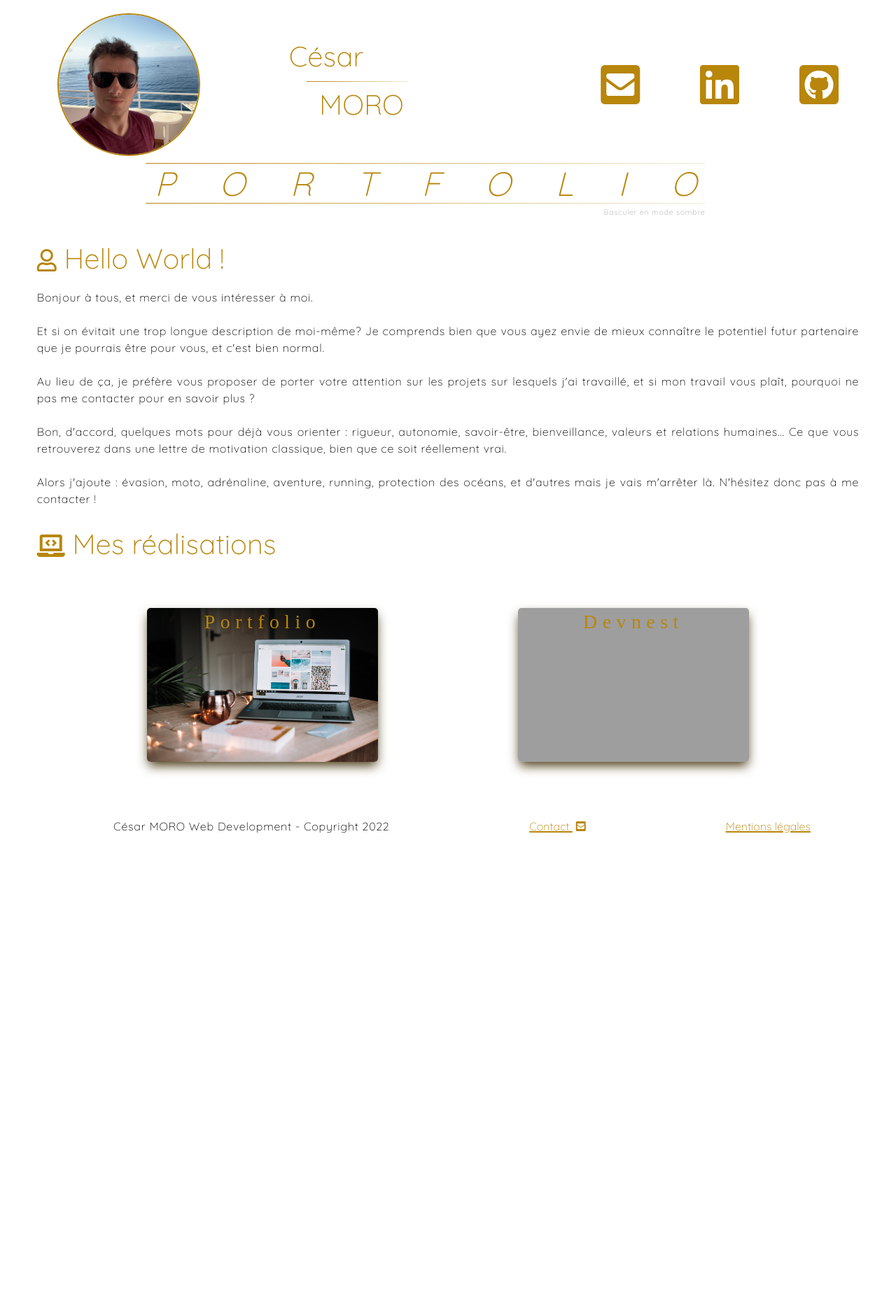
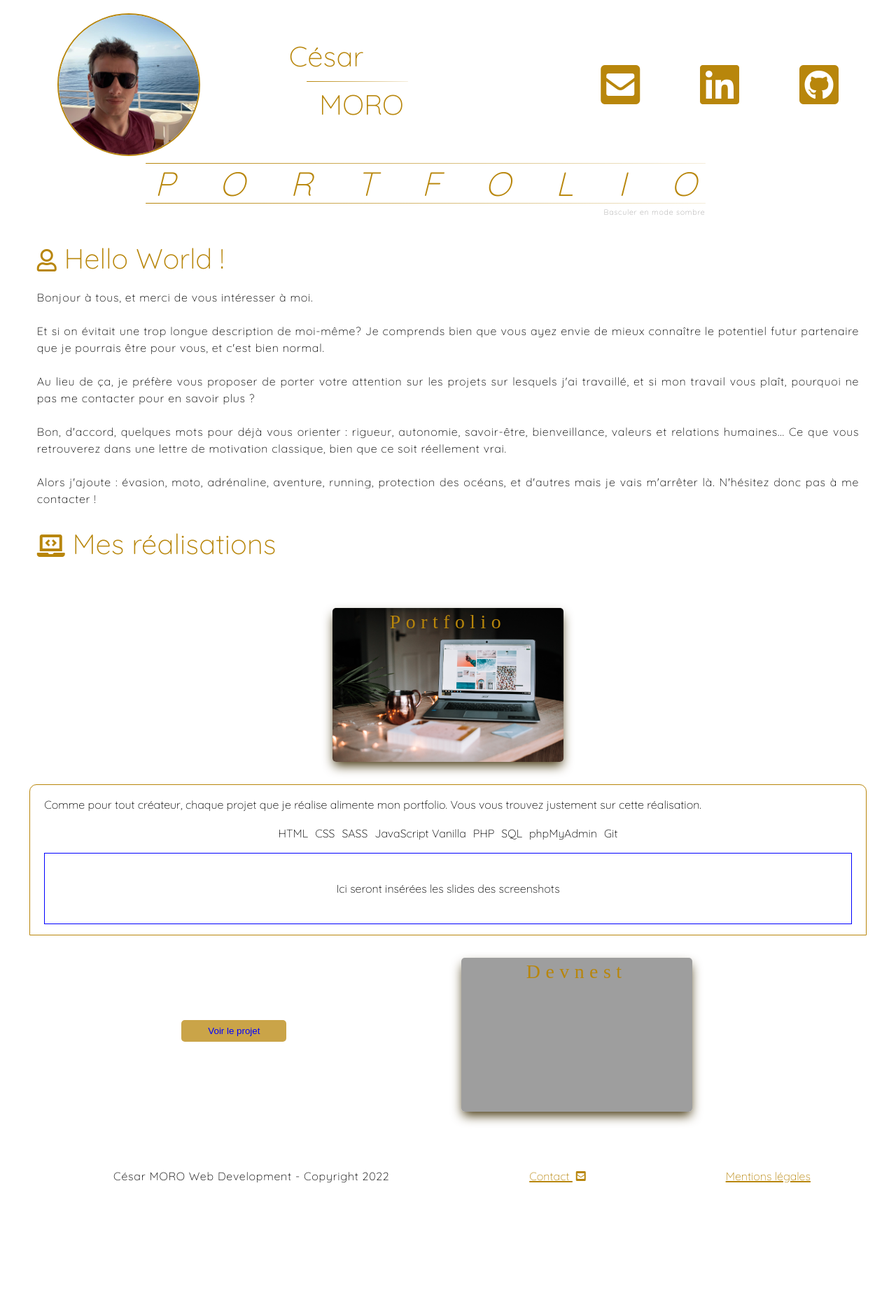
Before and after one commit to CesarMoroPro/Portfolio, a PHP site: page / in a window 1280 px wide. Shown: the top 1861 px of the page at 70% size. Before the commit the page ends 1191 px from the top, so only its background shows below. Run offline with PHP 8.4, Linux system fonts and the light colour scheme; some libraries are stand-ins or nearby versions; some web fonts are replaced; grey boxes are pictures that could not be loaded.

Commit message:
ATTENTION g++ g++  On reprend complètement l'idée des cartes de projet. En version mobile, au clic elle disparaît et laisse apparaître une popup sur-mesure pour montrer un aperçu du projet cliqué. Au clic sur cette popup, elle disparaît et la carte de projet revient comme à l'origine. Pour ce faire, le scss est géré pour le moment via un seul fichier : project-card.scss. Pas d'autres fichier prévu pour gérer le scss d'une carte de projet ou de sa popup de présentation. En JS, on a pour le moment deux fichiers prévus : projectCardPopup.js pour l'intéraction en version mobile et projectCardDiv.js au dessus de la taille  mobile, puisque dans ce cas une div s'ouvrira sous la carte de projet sans que celle-ci ne disparaisse.

```diff
--- /dev/null
+++ b/back-end/Views/Components/projectCardView.php
@@ -0,0 +1,16 @@
+<!--! =============== ENCART APERÇU PROJET, EN DISPLAY NONE PAR DEFAULT -->
+<div class="home__content__project-card-opened__div view-hidden">
+    <div class="home__content__project-card-opened__resume"><?= $project['excerp'];?></div>
+    <div class="home__content__project-card-opened__techno-tags">
+        <div class="home__content__project-card-opened__techno-tags__tags">HTML</div>
+        <div class="home__content__project-card-opened__techno-tags__tags">CSS</div>
+        <div class="home__content__project-card-opened__techno-tags__tags">SASS</div>
+        <div class="home__content__project-card-opened__techno-tags__tags">JavaScript Vanilla</div>
+        <div class="home__content__project-card-opened__techno-tags__tags">PHP</div>
+        <div class="home__content__project-card-opened__techno-tags__tags">SQL</div>
+        <div class="home__content__project-card-opened__techno-tags__tags">phpMyAdmin</div>
+        <div class="home__content__project-card-opened__techno-tags__tags">Git</div>
+    </div>
+    <div class="home__content__project-card-opened__slides">Ici seront insérées les slides des screenshots</div>
+</div>
+<div class="home__content__project-card-opened__goto view-hidden"><button class="home__content__project-card-opened__goto__button">Voir le projet</button></div>
--- a/back-end/Views/Pages/Home.php
+++ b/back-end/Views/Pages/Home.php
@@ -41,7 +41,9 @@
                                         </div>
                                     </a>
                                 </div>
-                        <?php } endfor; ?>
+                        <?php
+                            require_once('./back-end/Views/Components/projectCardView.php');
+                            } endfor; ?>
                     </section>
             </main>
 
--- a/front-end/css/main.css
+++ b/front-end/css/main.css
@@ -505,8 +505,70 @@ table {
 .home__content__project-card__text-date .colored-date {
   color: transparent;
 }
-.home .project-card-hidden {
+.home__content__project-card-opened__div {
+  width: 100%;
+  height: auto;
+  text-align: center;
+  border: 1px solid darkgoldenrod;
+  border-radius: 10px 10px 0 0;
+}
+.home__content__project-card-opened__resume {
+  margin: 20px;
+  text-align: justify;
+}
+.home__content__project-card-opened__resume__title {
+  display: inline;
+  text-transform: uppercase;
+  color: blue;
+  font-weight: bold;
+}
+.home__content__project-card-opened__techno-tags {
+  display: flex;
+  flex-direction: row;
+  flex-wrap: wrap;
+  justify-content: center;
+  margin: 15px 0;
+}
+.home__content__project-card-opened__techno-tags__tags {
+  margin: 5px;
+}
+.home__content__project-card-opened__slides {
+  margin: 15px 20px;
+  height: 100px;
+  border: 1px solid blue;
+  display: flex;
+  align-items: center;
+  justify-content: center;
+}
+.home__content__project-card-opened__goto__button {
+  border-radius: 5px;
+  border: none;
+  margin: 5px 0 15px 0;
+  padding: 8px;
+  width: 150px;
+  color: blue;
+  background-color: rgba(184, 134, 11, 0.75);
+}
+.home__content__project-card-opened__goto__button:hover {
+  text-decoration: underline;
+  background-color: darkgoldenrod;
+  color: white;
+  font-weight: bold;
+}
+.home .display-none {
   display: none;
+}
+.home .popup {
+  border: solid 1px darkgoldenrod;
+  border-radius: 20px;
+  width: auto;
+  height: 250px;
+  text-align: center;
+  margin: 32px;
+  margin-bottom: 0;
+}
+.home .project-card--texts--darkmode--on {
+  color: white;
 }
 .home .blurry {
   box-shadow: 0px 7.5px 1em -0.2em black;
@@ -539,40 +601,6 @@ table {
 .home .transition__allP__disappears {
   transition-duration: 0.5s;
   color: transparent;
-}
-.home .project-card--texts--darkmode--on {
-  color: white;
-}
-
-.home__content__project-card-opened__div {
-  width: 100%;
-  height: auto;
-  text-align: center;
-}
-.home__content__project-card-opened__resume {
-  margin: 20px;
-}
-.home__content__project-card-opened__techno-tags {
-  display: flex;
-  flex-direction: row;
-  flex-wrap: wrap;
-  justify-content: center;
-  margin: 15px 0;
-}
-.home__content__project-card-opened__techno-tags__tags {
-  margin: 5px;
-}
-.home__content__project-card-opened__slides {
-  margin: 15px 0;
-}
-.home__content__project-card-opened__goto__button {
-  color: darkgoldenrod;
-  background-color: rgba(184, 134, 11, 0.75);
-  border-radius: 5px;
-  border: none;
-}
-.home .view-hidden {
-  display: none;
 }
 
 .overline__site-title {
--- /dev/null
+++ b/front-end/js/components/projectCardPopup.js
@@ -0,0 +1,82 @@
+//* RÉCUPÉRATION DE CHAQUE ÉLÉMENT DE TOUTES LES PROJECT-CARDS
+let cardProjects        = document.querySelectorAll('.home__content__project-card');
+let titleRealisations   = document.getElementById('title-real');
+let projectNewDivs      = document.querySelectorAll('.home__content__project-card-opened__div');
+let goToProjectButtons  = document.querySelectorAll('.home__content__project-card-opened__goto');
+
+let deviceWidth         = screen.width;
+console.log("Dimensions Width : " + deviceWidth + "px");
+let breakPointMinWidth  = 3000; // Selon la variable définie en Scss > utils > variables.scss
+                                // À modifier manuellement si changement en Scss
+
+//* VARIABLES GLOBALES
+let click = false;
+
+
+
+//* TRAITEMENT GLOBAL DES ANIMATIONS CARTES
+cardProjects.forEach((project) => {
+    // Je récupère toutes mes cartes de projet, et je range chacune d'elle dans la variable projet
+
+    project.addEventListener('click', goToEachNewDiv);
+
+
+    //* FONCTION N1
+    function goToEachNewDiv() {
+
+        //* TRAITEMENT CONDITIONNEL
+        if(deviceWidth < breakPointMinWidth){
+            toggleCardPopup();
+        } else {
+
+        }
+
+
+        //* FONCTIONS N2
+        function toggleCardPopup() {
+
+            if(click === false){
+                // click passe à true puisque la carte est cliquée
+                click = true;
+                console.log('%c' + click, 'color: #f0f; font-size: 1.5rem; background-color:white');
+
+                // Disparition de la carte de projet
+                project.classList.add('display-none');
+
+                // création de l'élément popup
+                let popup = document.createElement('div');
+
+                // insertion de l'élément popup à la place de la carte
+                titleRealisations.append(popup);
+                popup.classList.add('popup');
+
+                // rendre la popup cliquable pour repasser click à false
+                popup.addEventListener('click', () => {
+                    click = false;
+                    console.log('%c' + click, 'color: #f0f; font-size: 1.5rem; background-color:white');
+                    popup.classList.add('display-none');
+                    project.classList.remove('display-none');
+                })
+            }
+        }
+
+        function newDiv() {
+            projectNewDivs.forEach((div) => {
+                // Je récupère toutes mes vues d'ensemble, et je range chacune d'elle dans la variable view
+                div.classList.add('popup');
+                console.log('%c' + "nouvelle div créée", 'color: #f0f; font-size: 1.5rem; background-color:white');
+            });
+        };
+
+
+        function activeButton() {
+            goToProjectButtons.forEach((button) => {
+                // Je récupère tous les boutons qui redirigent vers le projet de la carte cliquée
+
+                button.addEventListener('click', () => {
+                    console.log("redirection à définir par la suite");
+                });
+            });
+        }
+    }
+});
--- a/front-end/js/utils/darkmode.js
+++ b/front-end/js/utils/darkmode.js
@@ -112,4 +112,5 @@ function activateDarkmode() {
 
 //? ================================= ÉCOUTEURS D'ÉVÉNEMENTS ===========================================
 //* ÉCOUTEUR SUR LA DIV DARKMODE
-darkmodeButton.addEventListener('click', activateDarkmode);
+//darkmodeButton.addEventListener('click', activateDarkmode);
+console.log("décommenter darkmode.js:115 pour avoir l'option darkmode");
--- a/front-end/scss/components/_project-card-opened.scss
+++ /dev/null
@@ -1,44 +0,0 @@
-.home {
-    &__content {
-        &__project-card-opened {
-            &__div {
-            width: 100%;
-            height: auto;
-            text-align: center;
-            }
-
-            &__resume {
-                margin: 20px;
-            }
-
-            &__techno-tags {
-                display: flex;
-                flex-direction: row;
-                flex-wrap: wrap;
-                justify-content: center;
-                margin: 15px 0;
-
-                &__tags{
-                    margin: 5px;
-                }
-            }
-
-            &__slides {
-                margin: 15px 0;
-            }
-
-            &__goto {
-                &__button {
-                    color: $gold;
-                    background-color: $gold-semi-transparent;
-                    border-radius: 5px;
-                    border: none;
-                }
-            }
-        }
-    }
-
-    .view-hidden {
-        display: none;
-    }
-}
--- a/front-end/scss/components/_project-card.scss
+++ b/front-end/scss/components/_project-card.scss
@@ -64,11 +64,97 @@
                 }
             }
         }
+
+
+
+
+        &__project-card-opened {
+            &__div {
+            width: 100%;
+            height: auto;
+            text-align: center;
+            border: 1px solid $gold;
+            border-radius: 10px 10px 0 0;
+            }
+
+            &__resume {
+                margin: 20px;
+                text-align: justify;
+
+                &__title {
+                    display: inline;
+                    text-transform: uppercase;
+                    color: blue;
+                    font-weight: bold;
+                }
+            }
+
+            &__techno-tags {
+                display: flex;
+                flex-direction: row;
+                flex-wrap: wrap;
+                justify-content: center;
+                margin: 15px 0;
+
+                &__tags{
+                    margin: 5px;
+                }
+            }
+
+            &__slides {
+                margin: 15px 20px;
+                height: 100px;
+                border: 1px solid blue;
+                display: flex;
+                align-items: center;
+                justify-content: center;
+            }
+
+            &__goto {
+                &__button {
+                    border-radius: 5px;
+                    border: none;
+                    margin: 5px 0 15px 0;
+                    padding: 8px;
+                    width: 150px;
+                    color: blue;
+                    background-color: $gold-semi-transparent;
+                }
+
+                &__button:hover {
+                    text-decoration: underline;
+                    background-color: $gold;
+                    color: white;
+                    font-weight: bold;;
+                }
+            }
+        }
     }
 
-    .project-card-hidden {
+
+
+
+
+    .display-none {
         display: none;
     }
+
+    .popup {
+        border: solid 1px $gold;
+        border-radius: 20px;
+        width: auto;
+        height: 250px;
+        text-align: center;
+        margin: $gutter-very-large;
+        margin-bottom: 0;
+    }
+
+    //~ DARKMODE ON
+    .project-card--texts--darkmode--on {
+        color: white;
+    }
+
+
 
 
 
@@ -110,10 +196,4 @@
             }
         }
     }
-
-
-    //~ DARKMODE ON
-    .project-card--texts--darkmode--on {
-        color: white;
-    }
 }
--- a/front-end/scss/main.scss
+++ b/front-end/scss/main.scss
@@ -20,7 +20,6 @@
 //~Import des 7-1 components
 @import './components/contact';
 @import './components/project-card';
-@import './components//project-card-opened';
 @import './components/overline';
 @import './components/underline';
 @import './components/link';
--- a/main.js
+++ b/main.js
@@ -7,5 +7,6 @@ import './front-end/js/layout/footer.js'
 
 //~ Import des scripts Components
 import './front-end/js/components/filter.js';
-import './front-end/js/components/projectCardDiv.js';
+import './front-end/js/components/projectCardPopup.js';
+//import './front-end/js/components/projectCardDiv.js';
 import './front-end/js/components/contact.js';
```
Also changed, not shown: TODO.md (+3 -1 lines), front-end/js/utils/variables.js (added, +7 -0 lines), front-end/popup.html (added, +19 -0 lines), index.html (+7 -26 lines), front-end/js/components/old/projectCard_old-blurry.js (renamed from front-end/js/components/projectCard_old-blurry.js), 1 other file.
